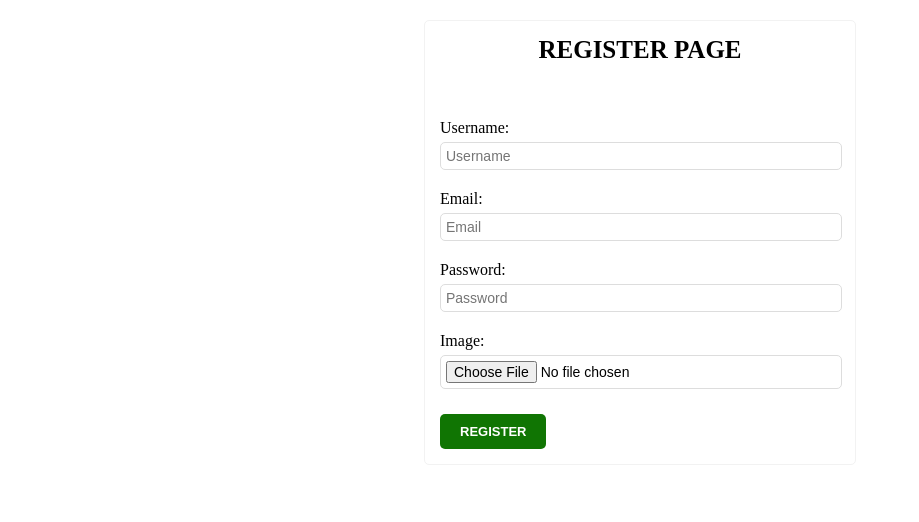
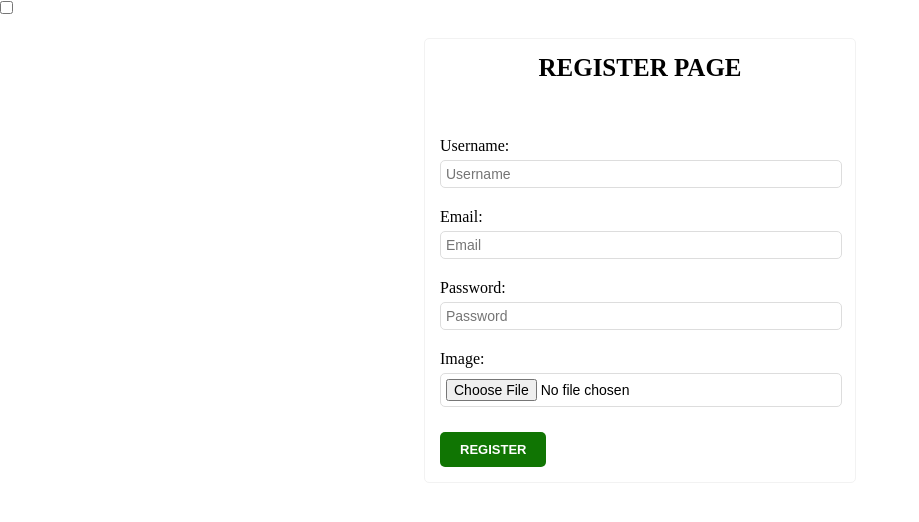
Before and after one commit to dsahakyan15/react-news, a React (Create React App) app: page / in a window 1280 px wide. Shown: the top 522 px of the page, without its empty margins (0-919 px from the left). Built offline with nearby package versions, Linux system fonts and the light colour scheme.

Commit message:
inchvor ban

```diff
--- a/src/components/App/App.css
+++ b/src/components/App/App.css
@@ -2,3 +2,6 @@
     margin: 0;
     padding: 0;
 }
+.dark{
+    background-color: #000;
+}
--- a/src/components/App/App.js
+++ b/src/components/App/App.js
@@ -3,12 +3,14 @@ import './App.css'
 import LocalStorageService from "../../services/LocalStorageService";
 import RegisterPage from "../RegisterPage/RegisterPage";
 import UserPage from "../UserPage/UserPage"
+import DarkThemeToggle from "../DarkThemeToggle/DarkThemeToggle";
 import ForTest from "../ForTest/ForTest";
 
 function App() {
     const storedData = LocalStorageService.getUserData()
     const [userData, setUserData] = useState(storedData)
     const [isRegistered, setIsRegistered] = useState(!!storedData)
+    const [darkMode,setDarkMode] = useState(false)
 
     const handleRegistration = (userData) => {
         LocalStorageService.saveUserData(userData)
@@ -16,10 +18,16 @@ function App() {
         setUserData(userData)
         setIsRegistered(true)
     }
-
+    const changeBg = () => {
+        setDarkMode(!darkMode)
+    }
+    if(darkMode){
+        document.body.classList.toggle('dark')
+    }
     return (
-        <div className="app">
+        <div className={"app"}>
             {/* {<ForTest/>} */}
+            <DarkThemeToggle changeBg={changeBg}/>
             {
                 isRegistered ?
                     <UserPage
--- /dev/null
+++ b/src/components/DarkThemeToggle/DarkThemeToggle.js
@@ -0,0 +1,13 @@
+import { useState } from "react";
+
+function DarkThemeToggle(props) {
+
+
+
+    return (
+        <div>
+            <input type="checkbox" onChange={props.changeBg} />
+        </div>)
+}
+
+export default DarkThemeToggle
```
